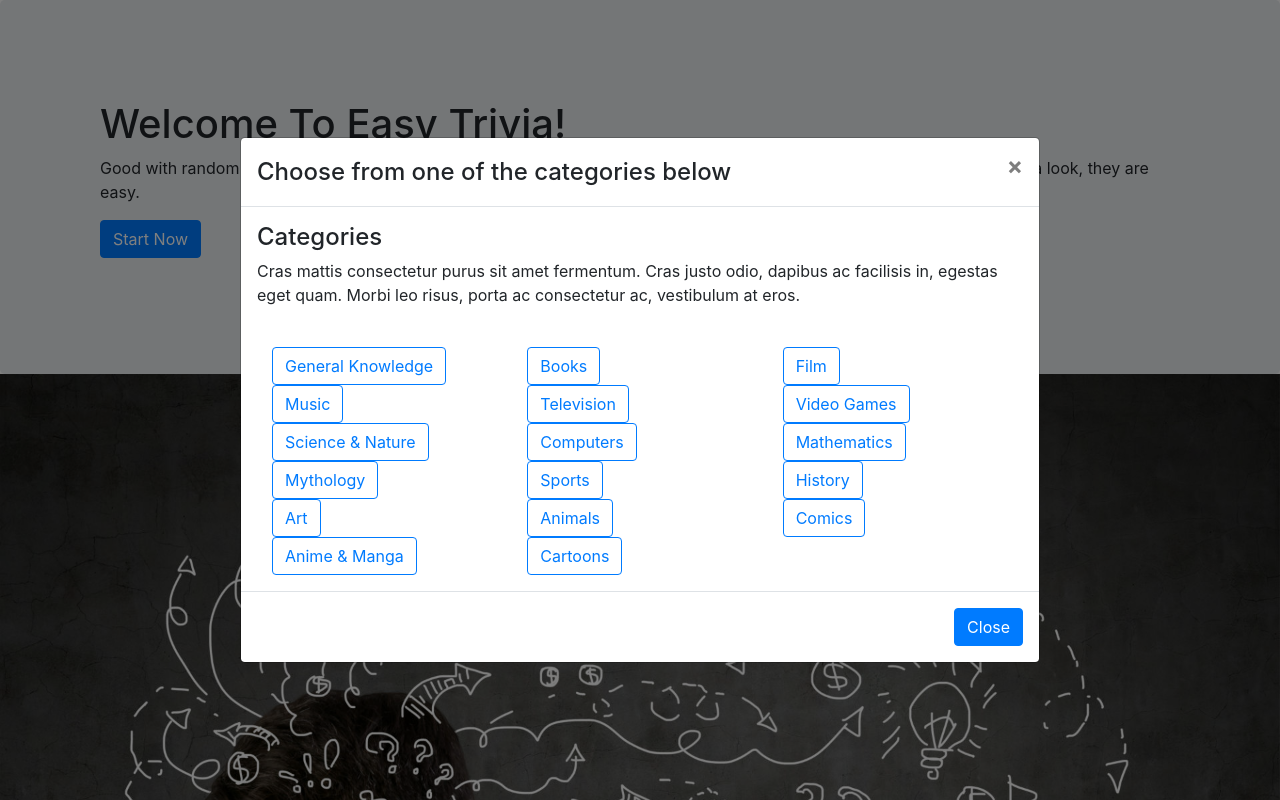
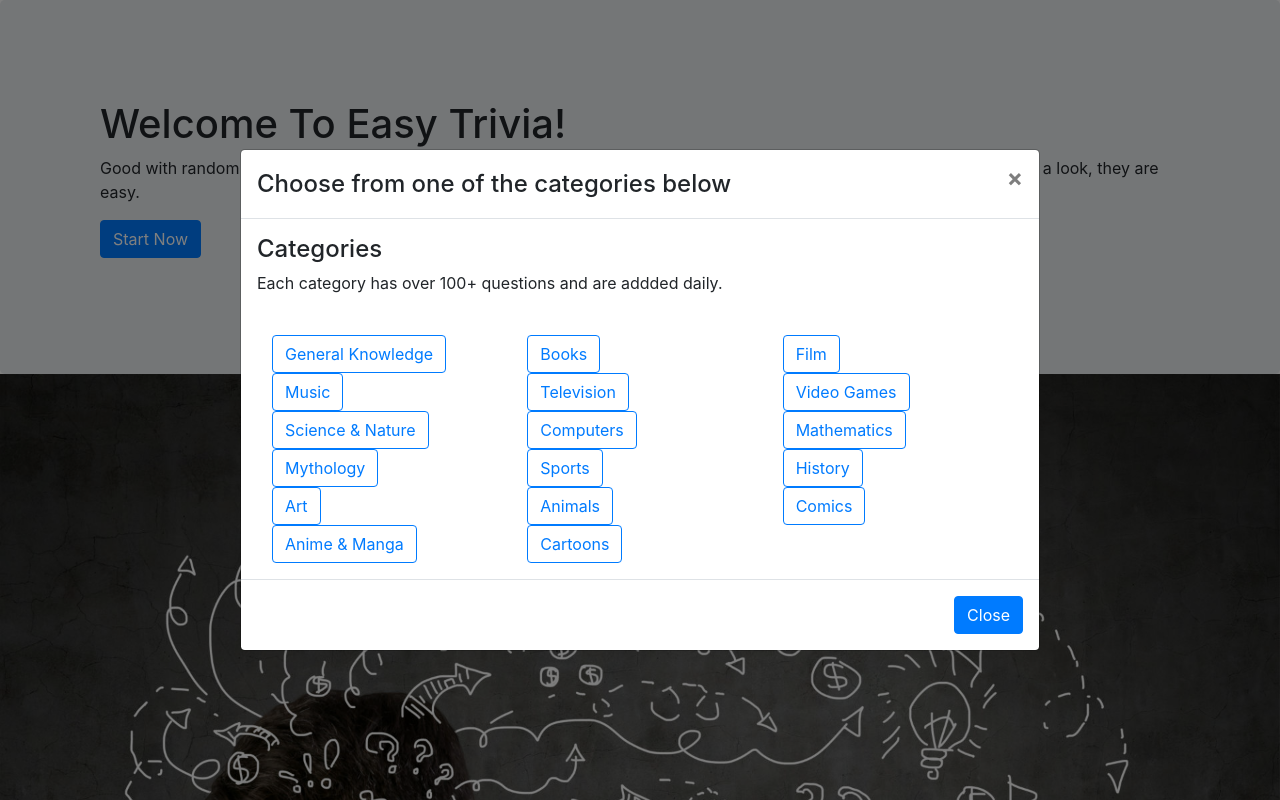
Before and after one commit to Marcioshub/trivia-questions, a React (Create React App) app: page / in a window 1280 px wide. Both pictures are taken after a click on the button "Start Now". Shown: the top 800 px of the page. Built offline with nearby package versions, Linux system fonts and the light colour scheme.

Commit message:
fixed some spelling errors

```diff
--- a/src/pages/Home.js
+++ b/src/pages/Home.js
@@ -19,11 +19,7 @@ export default function Home() {
         </Modal.Header>
         <Modal.Body>
           <h4>Categories</h4>
-          <p>
-            Cras mattis consectetur purus sit amet fermentum. Cras justo odio,
-            dapibus ac facilisis in, egestas eget quam. Morbi leo risus, porta
-            ac consectetur ac, vestibulum at eros.
-          </p>
+          <p>Each category has over 100+ questions and are addded daily.</p>
           <br />
           <Container>
             <Row>
@@ -198,7 +194,7 @@ export default function Home() {
         <h1>Welcome To Easy Trivia!</h1>
         <p>
           Good with random trivia questions? Take some here for fun. We ask 10
-          questions about the category you chose, come take a look, they are
+          questions about the category you choose, come take a look, they are
           easy.
         </p>
         <p>
```
